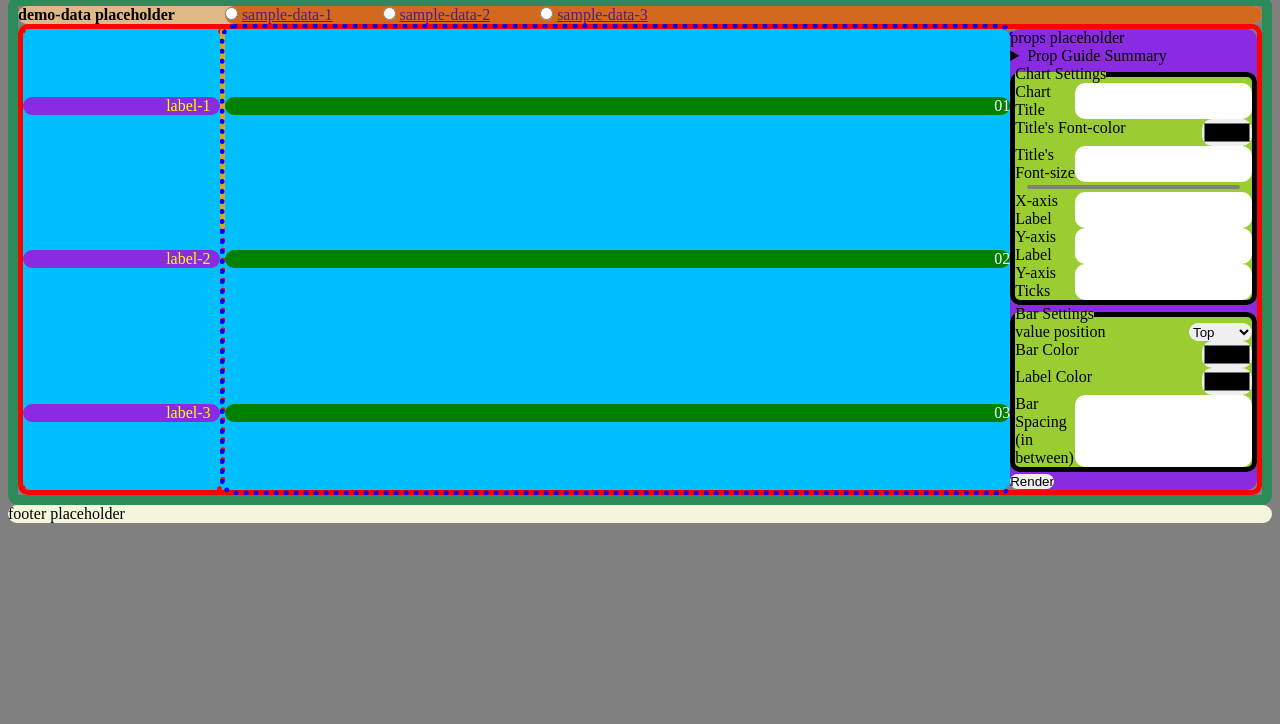
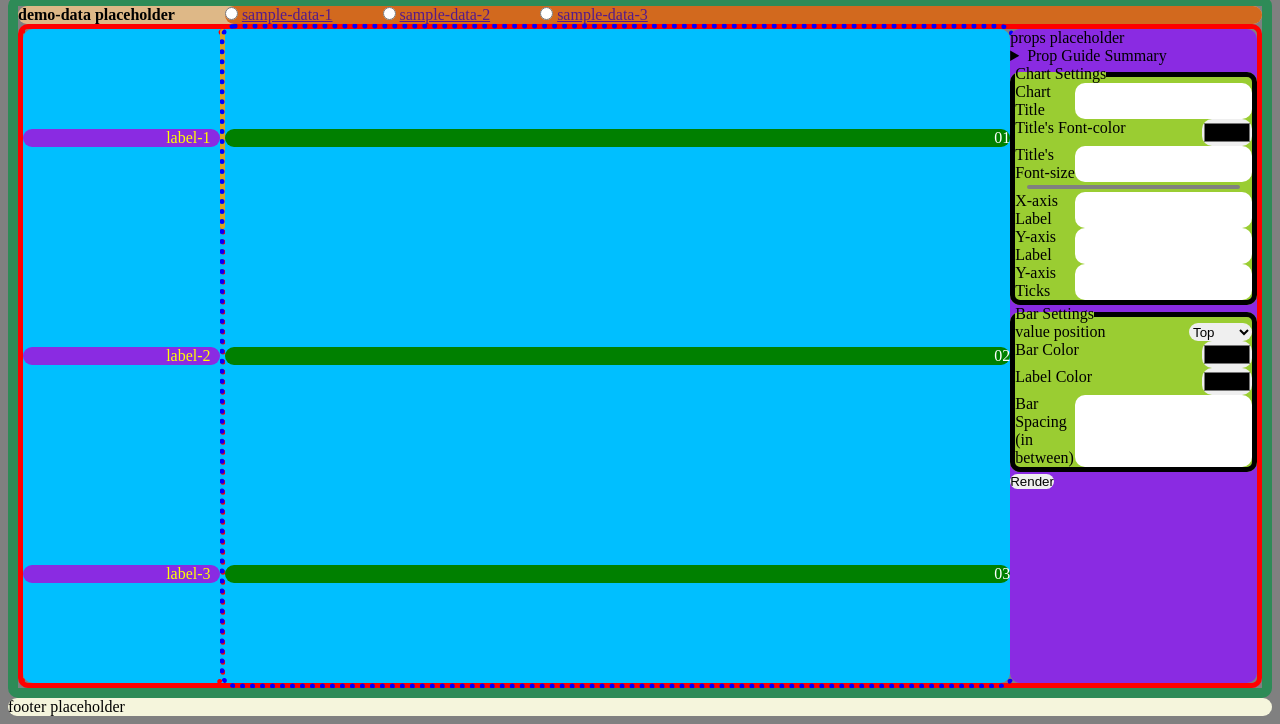
Before and after one commit to AH82/bar-chart, a website: page index.html in a window 1280 px wide. Shown: the part 76-800 px from the top of the page. Drawn offline with Linux system fonts and the light colour scheme.

Commit message:
fix <main> height fill

```diff
--- a/styles/main.css
+++ b/styles/main.css
@@ -26,6 +26,7 @@ main {
   border: 10px solid seagreen; /* temp: visual placeholder */
   display: flex;
   flex-direction: column;
+  flex-grow: 1;
 }
 
 section.demo-data {
```
